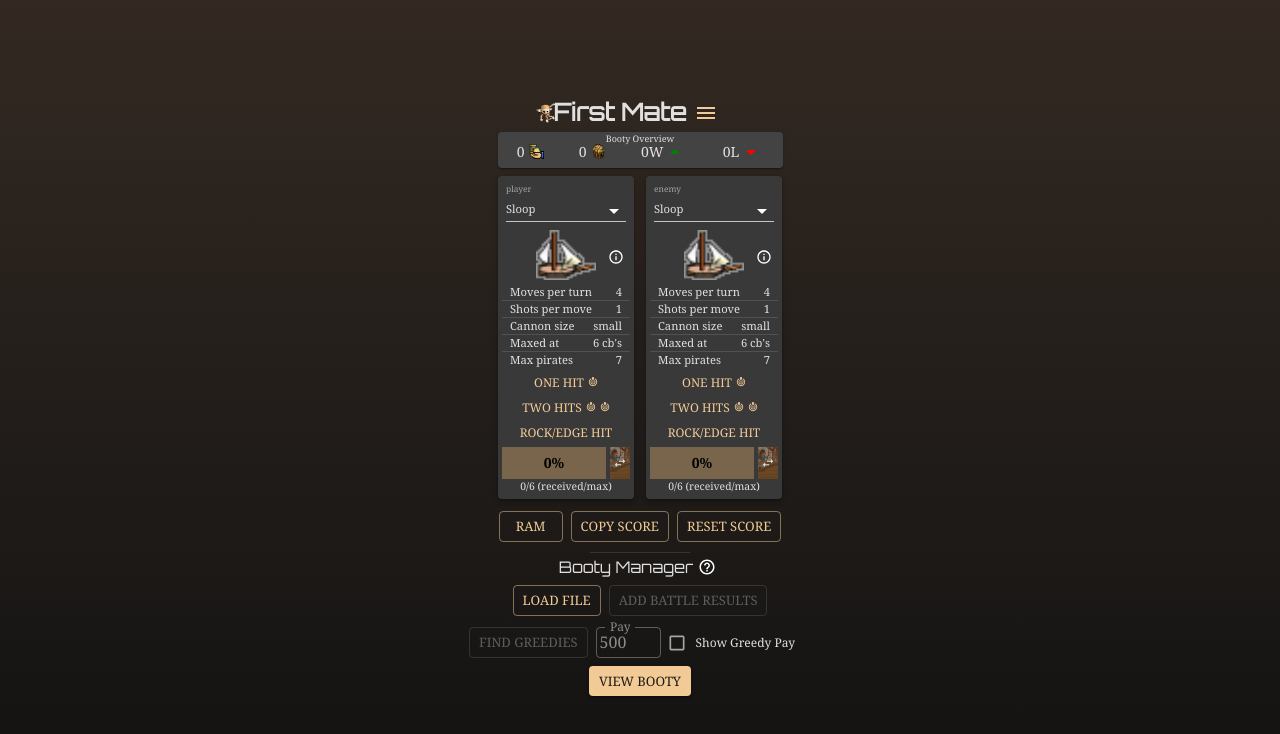
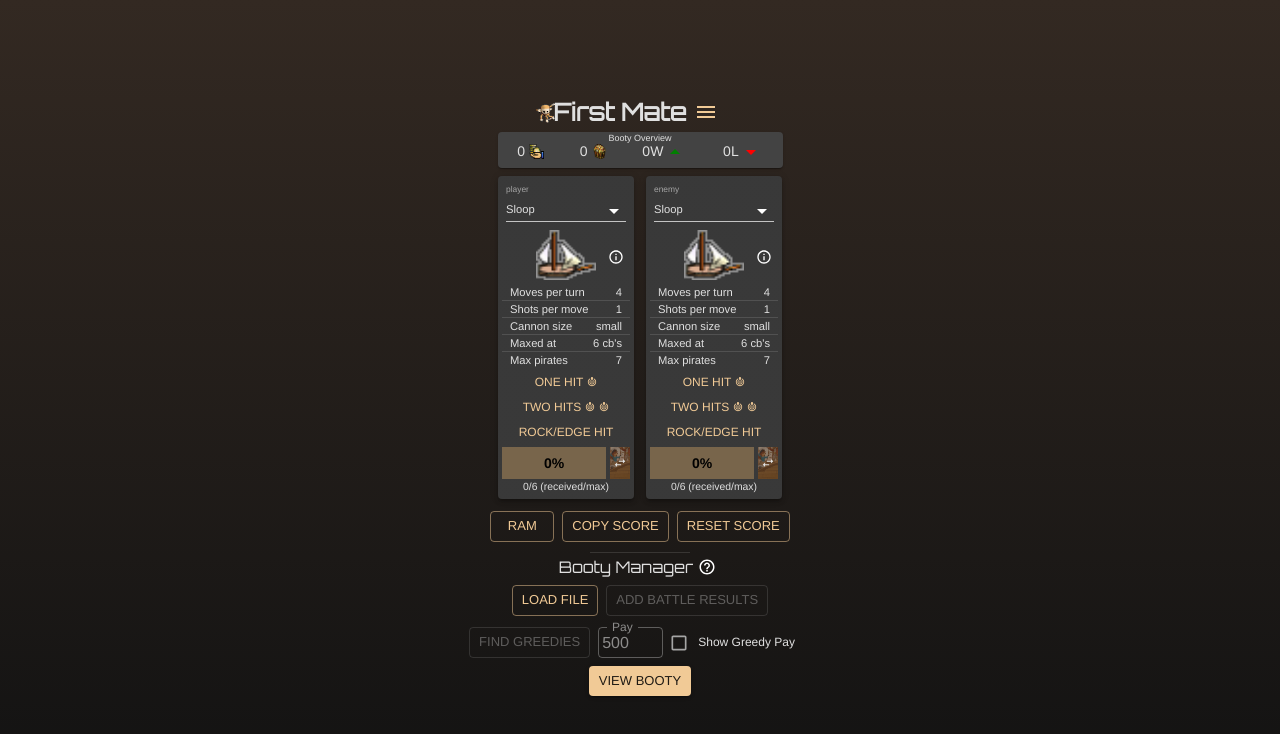
Before and after one commit to captain-dread/pillage-helper-web, a React (Vite) app: page / in a window 1280 px wide. Shown: the top 734 px of the page. Built offline with nearby package versions, Linux system fonts and the light colour scheme.

Commit message:
style: Add new font

```diff
--- a/src/theme/theme.js
+++ b/src/theme/theme.js
@@ -1,5 +1,6 @@
 import { createTheme } from "@mui/material/styles";
 
+// Light Theme
 const lightTheme = createTheme({
   palette: {
     mode: "light",
@@ -18,8 +19,12 @@ const lightTheme = createTheme({
       secondary: "#666666",
     },
   },
+  typography: {
+    fontFamily: '"Montserrat", "Helvetica Neue", Helvetica, Arial, sans-serif',
+  },
 });
 
+// Dark Theme
 const darkTheme = createTheme({
   palette: {
     mode: "dark",
@@ -39,17 +44,7 @@ const darkTheme = createTheme({
     },
   },
   typography: {
-    fontFamily: [
-      "Georgia",
-      "-apple-system",
-      "BlinkMacSystemFont",
-      '"Segoe UI"',
-      "Arial",
-      "sans-serif",
-      '"Apple Color Emoji"',
-      '"Segoe UI Emoji"',
-      '"Segoe UI Symbol"',
-    ].join(","),
+    fontFamily: '"Montserrat", "Helvetica Neue", Helvetica, Arial, sans-serif',
   },
 });
 
```
